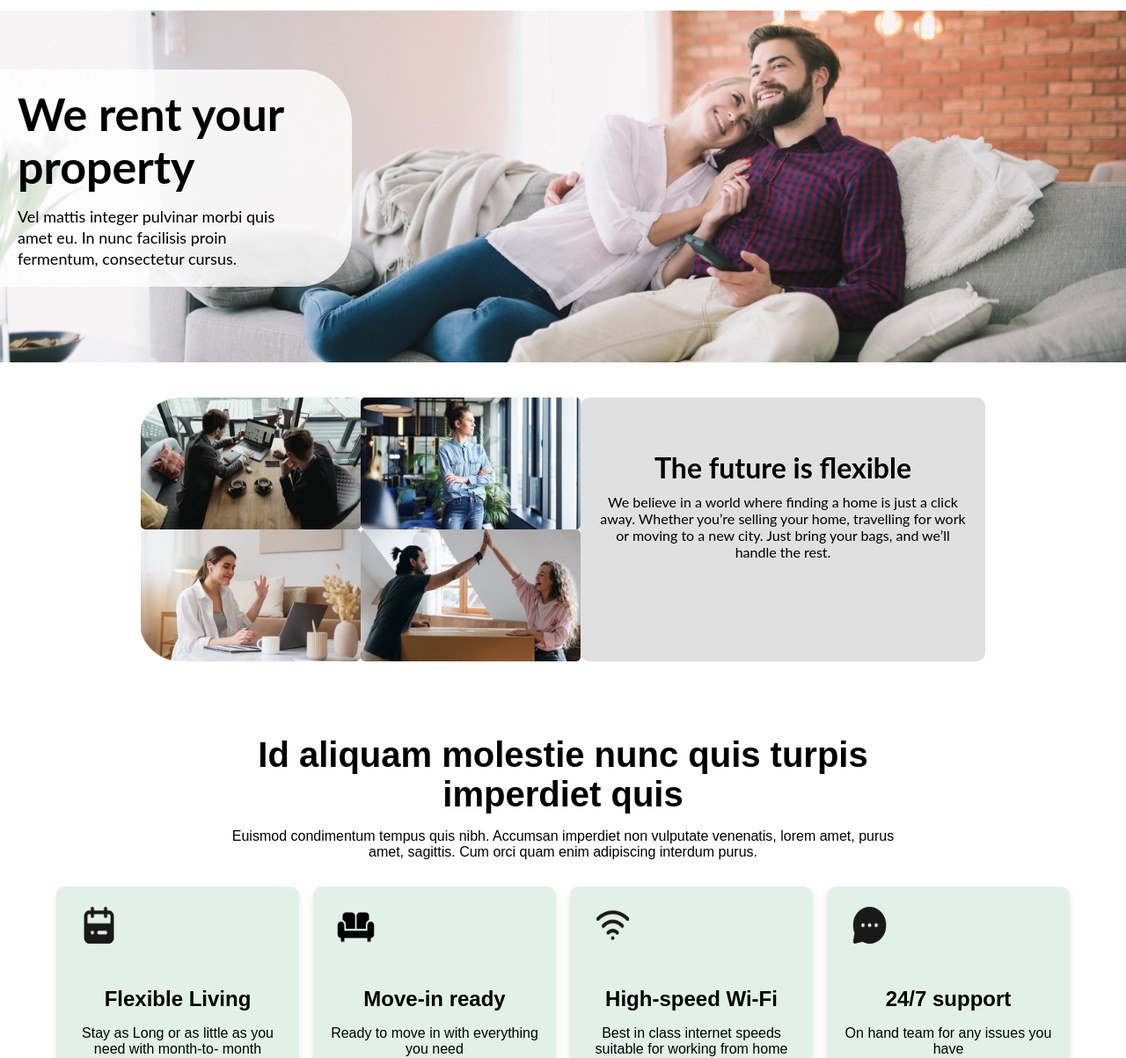
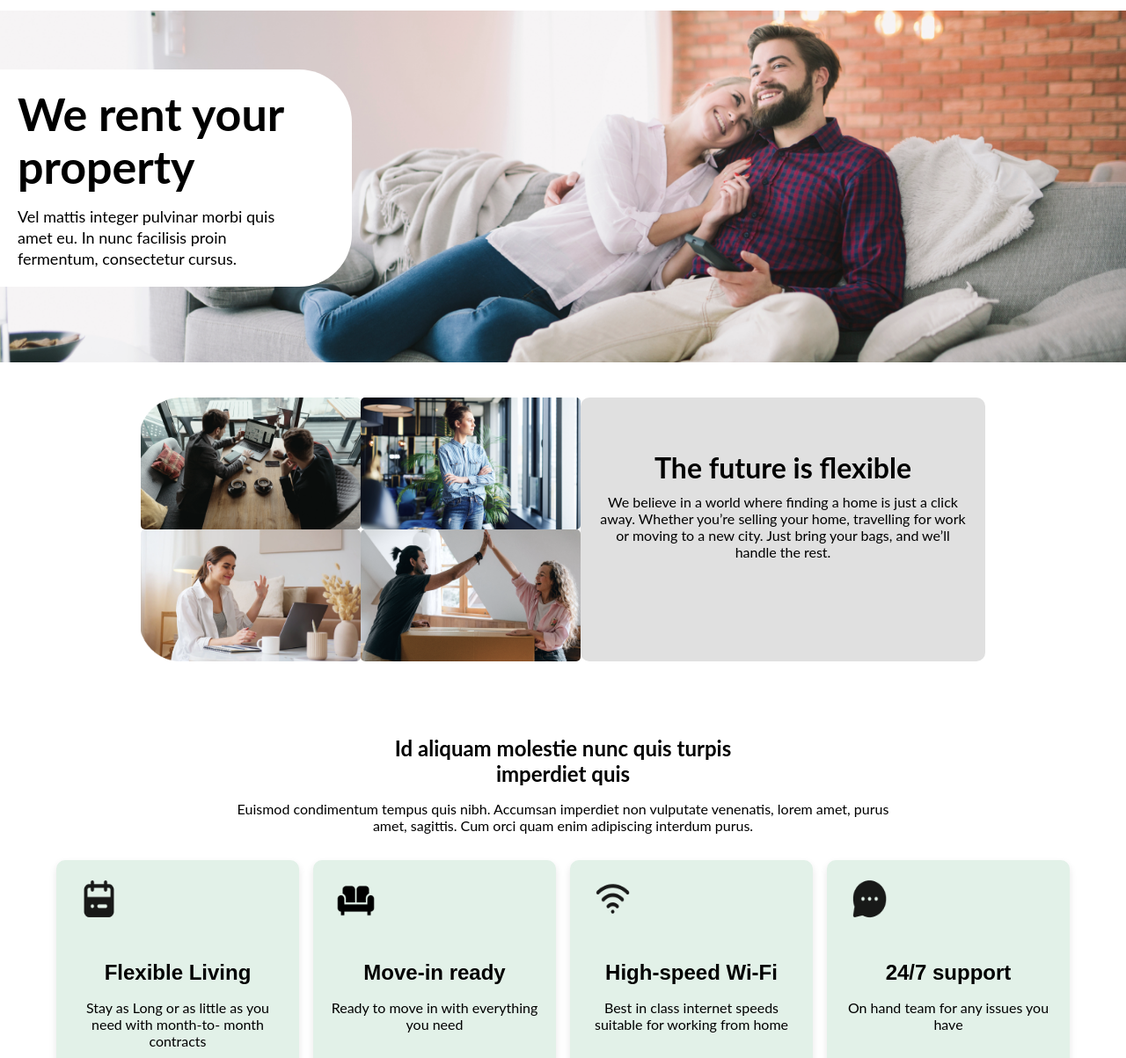
Before and after one commit to Nthabi23/Task4, a plain HTML site: page index.html in a window 1280 px wide. Shown: the part 90-1293 px from the top of the page at 88% size. Drawn offline with Linux system fonts and the light colour scheme.

Commit message:
changes
making changes to the fonts, and background

```diff
--- a/index.html
+++ b/index.html
@@ -3,7 +3,7 @@
 <head>
     <meta charset="UTF-8">
     <meta name="viewport" content="width=device-width, initial-scale=1.0">
-    <title>Responsive Navbar</title>
+    <title>Responsive Design Task4</title>
     <link rel="stylesheet" href="styles.css">
 </head>
 <body>
--- a/styles.css
+++ b/styles.css
@@ -84,7 +84,8 @@ body {
 }
 
 .hero-text {
-    background: rgba(255, 255, 255, 0.8);
+    background: #FFFFFF;
+    ;
     color: #000;
     padding: 20px;
     border-radius: 0px 60px 60px 0px;
@@ -165,12 +166,17 @@ body {
   }
 
   .features h2 {
-    font-size: 2.5rem;
     color: #000;
     margin-bottom: 1rem;
+    font-family: Lato;
+    font-weight: 700;
+    font-size: 24px;
   }
   .features p{
     margin-bottom: 30px;
+    font-family: Lato;
+    font-weight: 400;
+    font-size: 16px;
   }
 
   .feature-grid {
```
